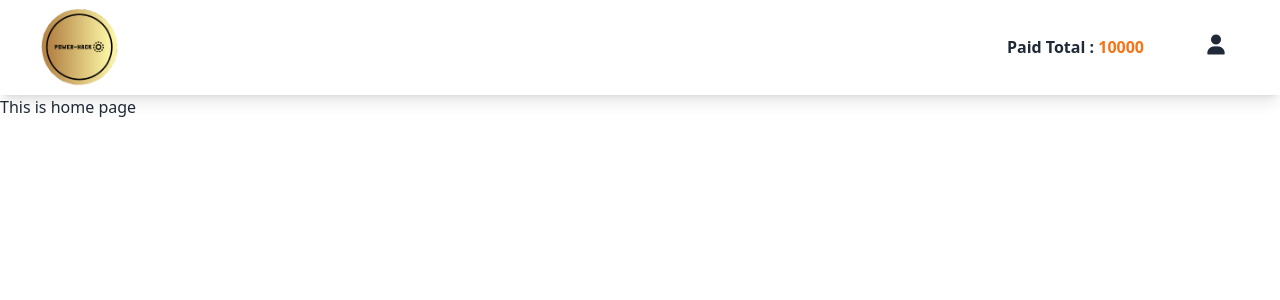
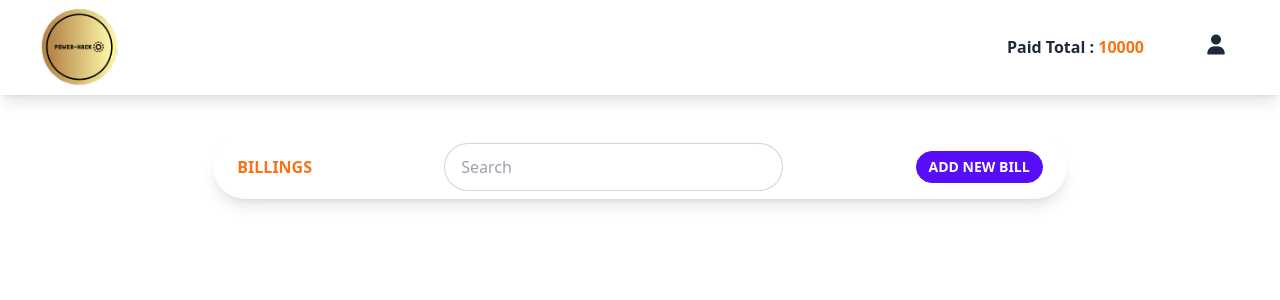
Before and after one commit to Mehedi4467/power-hack-client, a React (Create React App) app: page / in a window 1280 px wide. Shown: the top 300 px of the page. Built offline with nearby package versions, Linux system fonts and the light colour scheme.

Commit message:
billing top header design complated

```diff
--- /dev/null
+++ b/src/Components/Home/BillingTop.js
@@ -0,0 +1,23 @@
+import React from 'react';
+
+const BillingTop = () => {
+    return (
+
+        <div className="navbar  bg-base-100 w-2/3 py-2 hover:shadow-2xl mt-10 mx-auto shadow-lg rounded-full px-6">
+            <div className="flex-1 items-center">
+                <h2 className="text-orange-500 font-bold uppercase ">Billings</h2>
+
+                <div className="form-control w-1/2 flex justify-center mx-auto">
+                    <input type="text" placeholder="Search" className="input rounded-full input-bordered" />
+                </div>
+            </div>
+
+            <div className="flex-none gap-2">
+                <button className='btn btn-sm rounded-full btn-primary'>Add New Bill</button>
+            </div>
+        </div>
+
+    );
+};
+
+export default BillingTop;
--- a/src/Components/Home/Home.js
+++ b/src/Components/Home/Home.js
@@ -1,9 +1,10 @@
 import React from 'react';
+import BillingTop from './BillingTop';
 
 const Home = () => {
     return (
         <div>
-            This is home page
+            <BillingTop></BillingTop>
         </div>
     );
 };
--- a/src/Components/Registration/Registration.js
+++ b/src/Components/Registration/Registration.js
@@ -1,4 +1,4 @@
-import React, { useEffect, useState } from "react";
+import React, { useState } from "react";
 
 import { useForm } from "react-hook-form";
 import { Link, useNavigate } from "react-router-dom";
@@ -19,7 +19,7 @@ const Registration = () => {
 
     // const [token] = userToken(user);
 
-    const navigate = useNavigate();
+    // const navigate = useNavigate();
 
 
 
```
